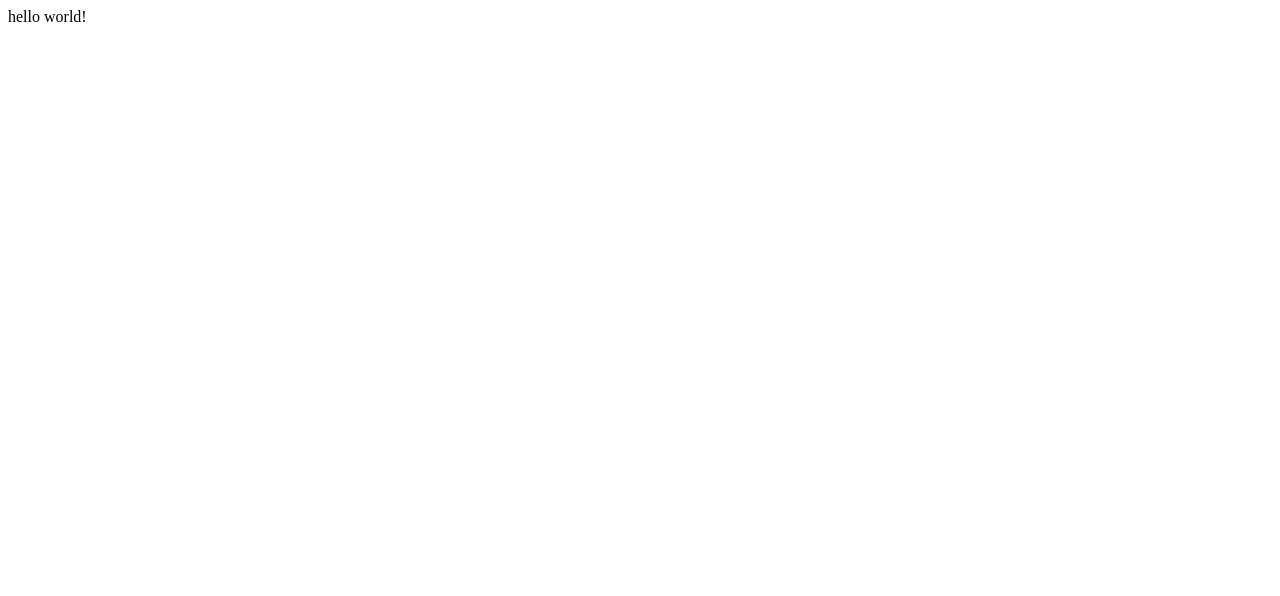
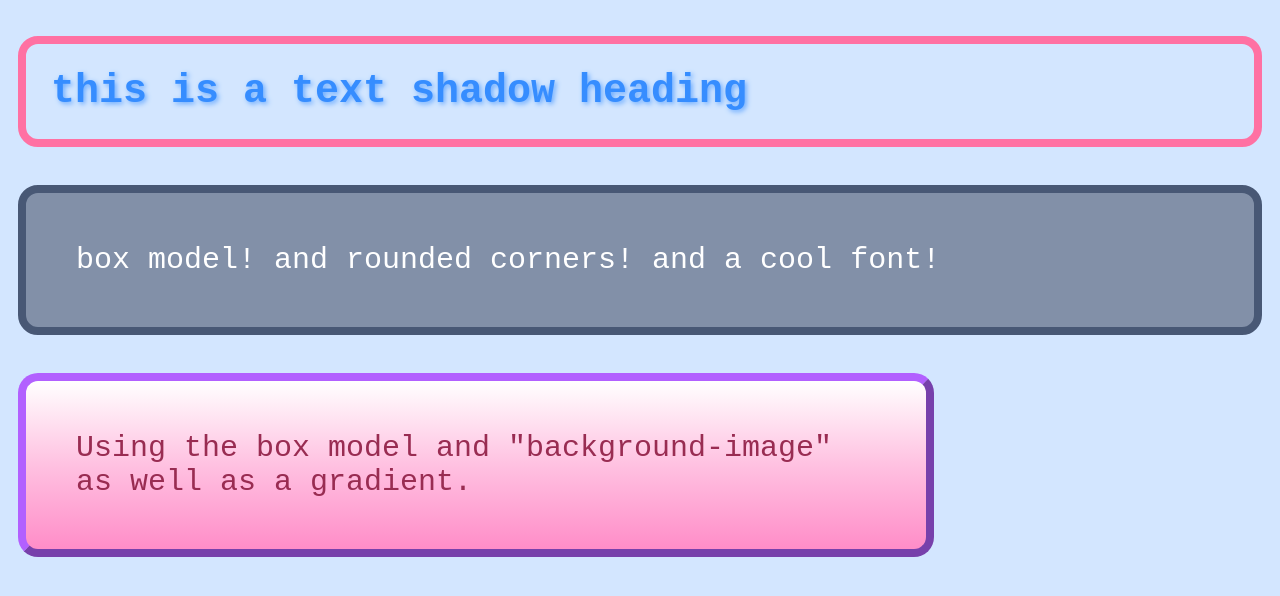
Before and after one commit to brynnebursack/site-2, a plain HTML site: page index.html in a window 1280 px wide. Drawn offline with Linux system fonts and the light colour scheme.

Commit message:
there wer go

```diff
--- a/index.html
+++ b/index.html
@@ -1 +1,15 @@
-hello world!
+<!DOCTYPE html>
+<html>
+  <head>
+    <link rel="stylesheet" href="mystyle.css">
+  </head>
+  <body>
+        <br>
+      <h1>this is a text shadow heading</h1>
+        <br>
+      <div id="poggers">box model! and rounded corners! and a cool font!</div>
+        <br>
+      <div id="p">Using the box model and "background-image" as well as a gradient.</div>
+
+  </body>
+</html>
--- /dev/null
+++ b/mystyle.css
@@ -0,0 +1,40 @@
+body {
+  background-color: #D3E6FF;
+}
+
+h1 {
+  color: #368DFF;
+  margin: 10px;
+  font-size: 40px;
+  font-family: monospace;
+  text-shadow: 2px 2px 5px #6AABFF;
+  border: 8px solid #FF71A3;
+  border-radius: 20px;
+  padding: 25px 25px 25px 25px;
+
+}
+
+#p {
+  font-family: monospace;
+  color: #992C52;
+  font-size: 30px;
+  width: 800px;
+  border: 8px outset #B260FF;
+  border-radius: 20px;
+  background-image: linear-gradient(#FFF, #FFC1E1, #FF8DC8);
+  padding: 50px;
+  margin: 10px;
+
+}
+
+#poggers {
+  font-family: monospace;
+  color: white;
+  font-size: 30px;
+  padding: 50px;
+  border: 8px solid #485875;
+  background: #8290A8;
+  border-radius: 20px;
+  margin: 10px;
+
+}
```
